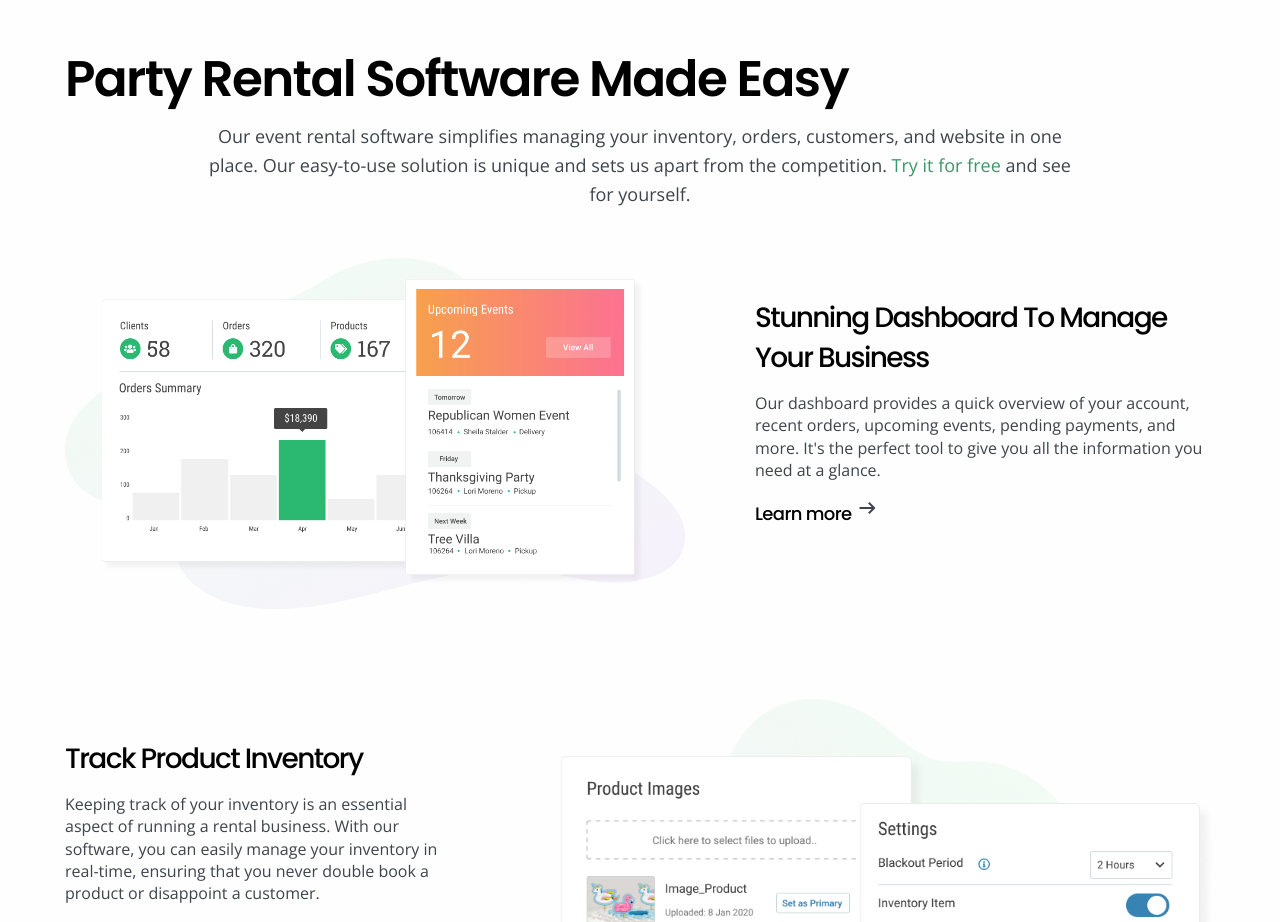
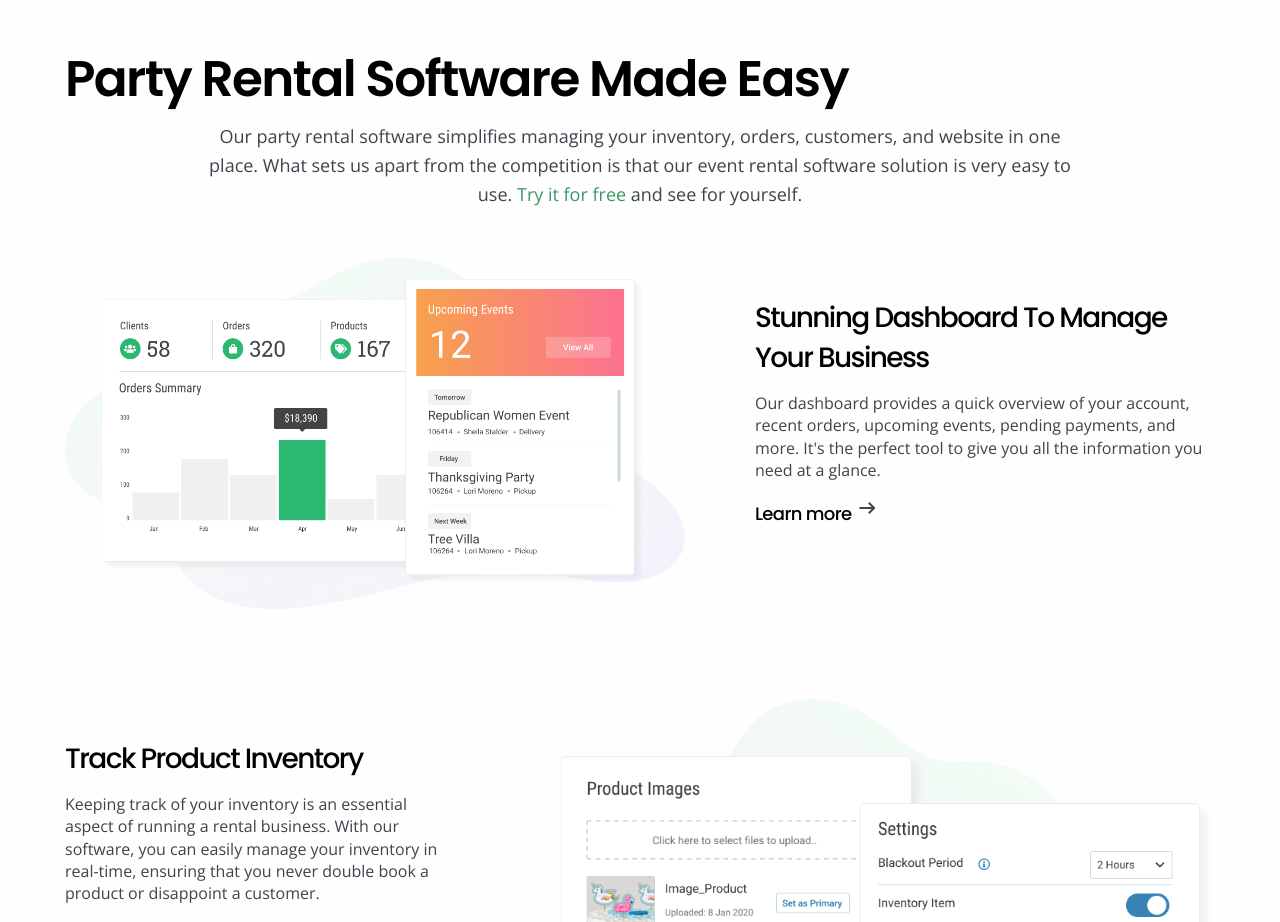
Before and after one commit to MIdreesKhan90/Party-Rental-Studio, an Eleventy site: page src/index.njk in a window 1280 px wide. Shown: the part 1460-2382 px from the top of the page. Built offline with nearby package versions, Linux system fonts and the light colour scheme; Eleventy itself is replaced by a stand-in of ours; files that its build step writes are made by us from their sources.

Commit message:
Update index.njk

```diff
--- a/src/index.njk
+++ b/src/index.njk
@@ -74,7 +74,7 @@ layout: base.njk
     <div class="section-content section">
         <div class="section-title">
             <h1>Party Rental Software Made Easy</h1>
-            <p>Our event rental software simplifies managing your inventory, orders, customers, and website in one place. Our easy-to-use solution is unique and sets us apart from the competition. <a href="">Try it for free</a> and see for yourself.</p>
+            <p>Our party rental software simplifies managing your inventory, orders, customers, and website in one place. What sets us apart from the competition is that our event rental software solution is very easy to use. <a href="">Try it for free</a> and see for yourself.</p>
         </div>
     </div>
 
```
